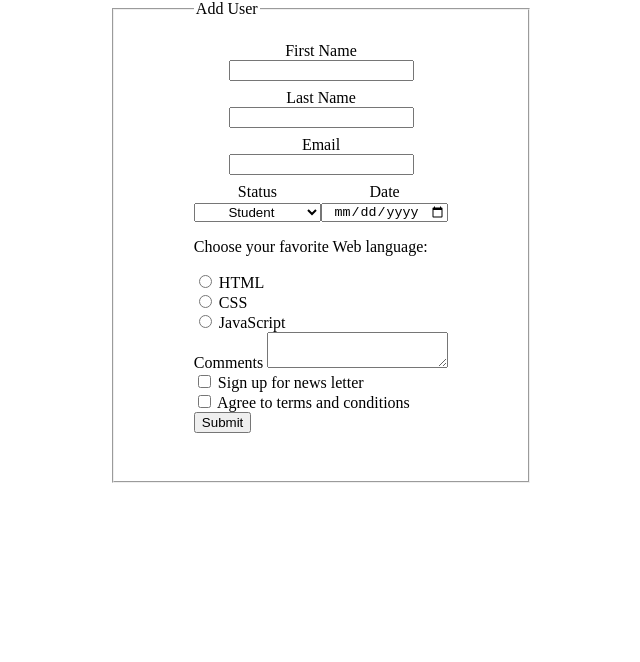
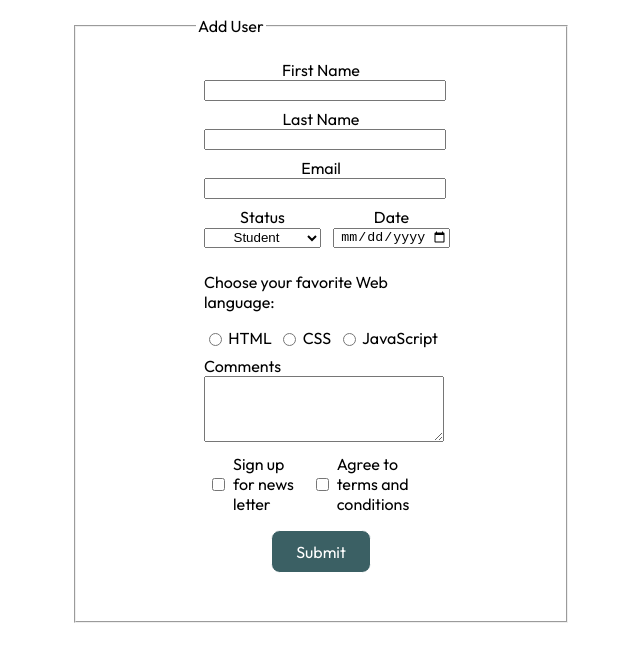
Before and after one commit to dkimhw/aa-small-projects, a plain HTML site: page forms-add-user/index.html in a window 1280 px wide. Shown: the whole page, without its empty margins (319-959 px from the left). Drawn offline with Linux system fonts and the light colour scheme.

Commit message:
Add final styles to bottom half of form inputs

```diff
--- a/forms-add-user/index.html
+++ b/forms-add-user/index.html
@@ -2,29 +2,31 @@
 <html>
     <head>
         <link rel="stylesheet" type="text/css" href="layout.css">
+        <link href="https://fonts.googleapis.com/css2?family=Outfit:wght@100;200;300;400;500;600;700;800;900&display=swap" rel="stylesheet">
     </head>
     <body>
-      <div class="container">
+      <div class="container mt-medium">
         <form action="/form-handling-url" method="post">
-            <fieldset class="form-container">
+            <fieldset class="fieldset-padding">
             <legend>Add User</legend>
 
+            <div class="form-container">
                 <div class="mb-small">
-                <label for="firstName" class="form-label">First Name</label>
+                    <label for="firstName" class="form-label align-center">First Name</label>
                     <input type="text" id="firstName" name="first_name" class="form-input">
                 </div>
 
                 <div class="mb-small">
-                <label for="lastName" class="form-label">Last Name</label>
+                    <label for="lastName" class="form-label align-center">Last Name</label>
                     <input type="text" id="lastName" name="last_name" class="form-input">
                 </div>
 
                 <div class="mb-small">
-                <label for="email" class="form-label">Email</label>
+                    <label for="email" class="form-label align-center">Email</label>
                     <input type="email" id="email" name="email_address" class="form-input">
                 </div>
 
-            <div class="form-input-grid">
+                <div class="form-input-grid mb-small">
                     <label for="role" class="form-input-grid-item">Status</label>
                     <select id="role" name="user_role_name" class="form-input-grid-item">
                       <option value="student">Student</option>
@@ -36,7 +38,7 @@
                     <input type="date" id="date" name="date" class="form-input-grid-item">
                 </div>
 
-            <div>
+                <div class="form-input-flex-wrap mb-small">
                     <p>Choose your favorite Web language:</p>
                     <input type="radio" id="html" name="fav_language" value="HTML">
                     <label for="html">HTML</label><br>
@@ -46,21 +48,23 @@
                     <label for="javascript">JavaScript</label>
                 </div>
 
-            <div>
-                <label for="comments">Comments</label>
-                <textarea id="comments" name="comments"></textarea>
+                <div class="mb-small">
+                    <label for="comments" class="form-label">Comments</label>
+                    <textarea id="comments" name="comments" class="form-textarea" rows="4"></textarea>
                 </div>
 
-            <div>
-                <input type="checkbox" id="signup" name="signup" value="Signup">
-                <label for="signup">Sign up for news letter</label><br>
-                <input type="checkbox" id="terms" name="terms" value="Terms">
+                <div class="form-input-flex mb-small">
+                    <input type="checkbox" id="signup" name="signup" value="Signup" class="mr-small">
+                    <label for="signup">Sign up for news letter</label>
+                    <input type="checkbox" id="terms" name="terms" value="Terms" class="mr-small">
                     <label for="terms"> Agree to terms and conditions</label>
                 </div>
 
-            <div>
-                <button type="submit">Submit</button>
+                <div class="form-input-flex mt-medium">
+                    <button type="submit" class="btn btn-primary">Submit</button>
                 </div>
+            </div>
+
 
             </fieldset>
         </form>
--- a/forms-add-user/layout.css
+++ b/forms-add-user/layout.css
@@ -1,8 +1,14 @@
+button {
+  padding: 0;
+  font-size: 1rem;
+  font-family: "Outfit", sans-serif;
+}
 
 body {
   margin: 0;
   padding: 0;
   box-sizing: border-box;
+  font-family: "Outfit", sans-serif;
 }
 
 .container {
@@ -12,30 +18,60 @@ body {
   justify-content: center;
 }
 
+.fieldset-padding {
+  padding: 1rem 7.5rem 2rem 7.5rem;
+}
+
+
+/* Form Styles */
+
 .form-container {
-  padding: 1rem 5rem 3rem 5rem;
+  width: 250px;
+  margin: 0 auto;
 }
 
 .form-label {
   display: block;
-  text-align: center;
+}
+
+.form-label-inline {
+  display: inline-block;
 }
 
 .form-input {
   margin: 0 auto;
   display: block;
+  width: 100%;
 }
 
-.mb-small {
-  margin: .5rem;
+.form-textarea {
+  width: 100%;
+}
+
+
+/* Flex Form Inputs */
+
+.form-input-flex {
+  display: flex;
+  justify-content: center;
+  align-items: center;
+}
+
+.form-input-flex-wrap {
+  display: flex;
+  justify-content: space-between;
+  align-items: center;
+  flex-wrap: wrap
 }
 
 .form-input-grid {
   display: grid;
   grid-template-rows: 50% 50%;
   grid-template-columns: 50% 50%;
+  grid-gap: 0 .75rem;
 }
 
+/* Flex Grid Inputs */
 .form-input-grid-item {
   text-align: center;
 }
@@ -55,3 +91,39 @@ body {
 .form-input-grid-item:nth-child(4) {
   order: 4
 }
+
+/* Buttons */
+
+.btn {
+  border-radius: .55rem;
+  padding: .65rem 1.5rem;
+  border: 1.5px solid #fff;
+  color: #fff;
+}
+
+.btn-primary {
+  background-color: #3B6064;
+}
+
+
+/* Utilities */
+
+.mb-small {
+  margin: .5rem;
+}
+
+.mr-small {
+  margin: .5rem;
+}
+
+.mt-medium {
+  margin: 1rem;
+}
+
+.align-center {
+  text-align: center;
+}
+
+.align-left {
+  text-align: left;
+}
```
Lines whose indentation alone changed are shown as unchanged.
